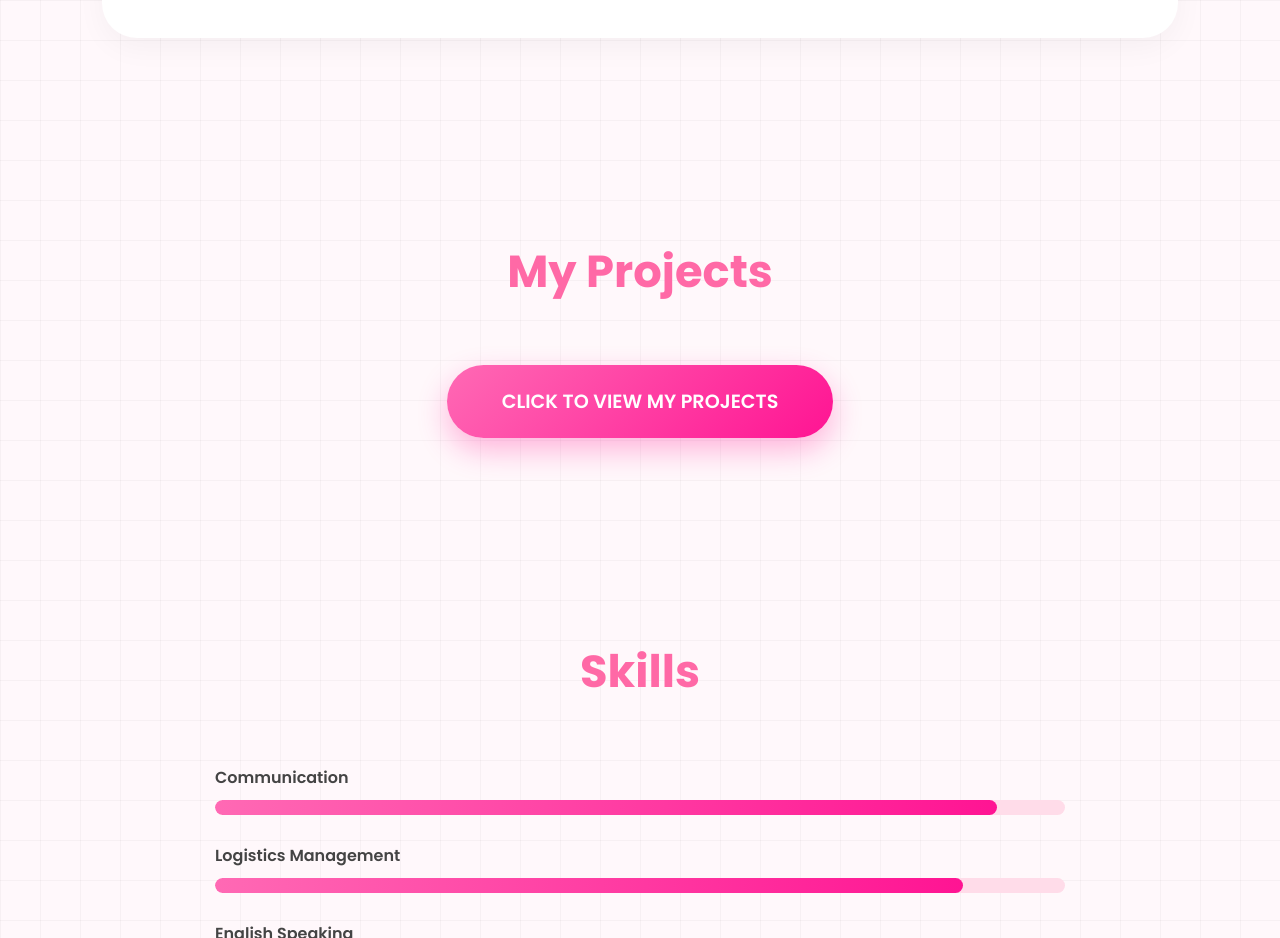
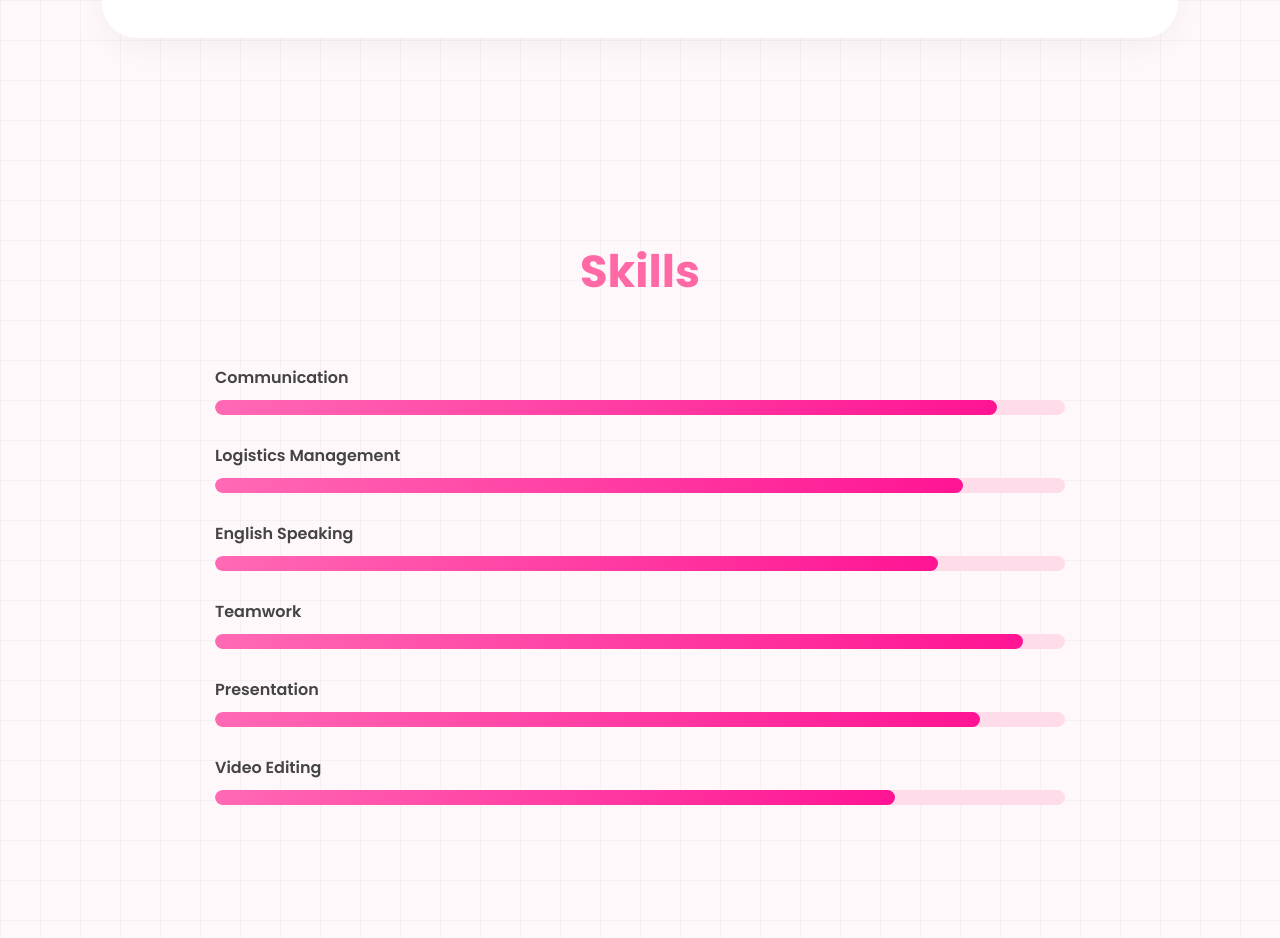
Before and after one commit to chokun045-byte/ThisIsMyLanDingPages, a plain HTML site: page index.html in a window 1280 px wide. Shown: the part 1240-2178 px from the top of the page. Drawn offline with Linux system fonts and the light colour scheme.

Commit message:
Update index.html

```diff
--- a/index.html
+++ b/index.html
@@ -386,7 +386,7 @@
     <div class="nav-links">
 
       <a href="#about">About</a>
-      <a href="#projects">Projects</a>
+    <a href="#projects">Projects</a>
       <a href="#skills">Skills</a>
       <a href="#contact">Contact</a>
 
@@ -460,19 +460,6 @@
 
   </section>
 
-  <!-- PROJECT BUTTON -->
-
-  <section id="projects" class="project-button-section">
-
-    <h2 class="section-title">
-      My Projects
-    </h2>
-
-    <a href="myproject.html" class="main-project-btn">
-      CLICK TO VIEW MY PROJECTS
-    </a>
-
-  </section>
 
   <!-- SKILLS -->
 
```
